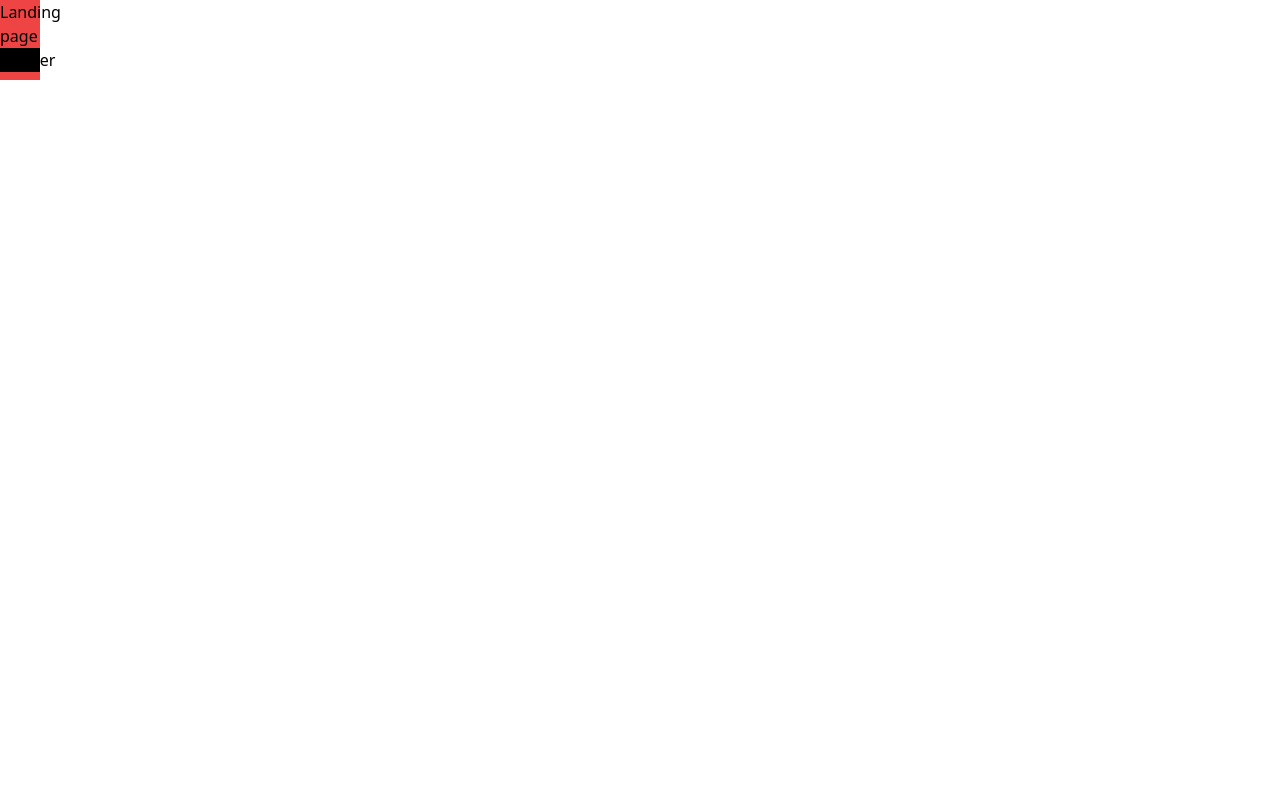
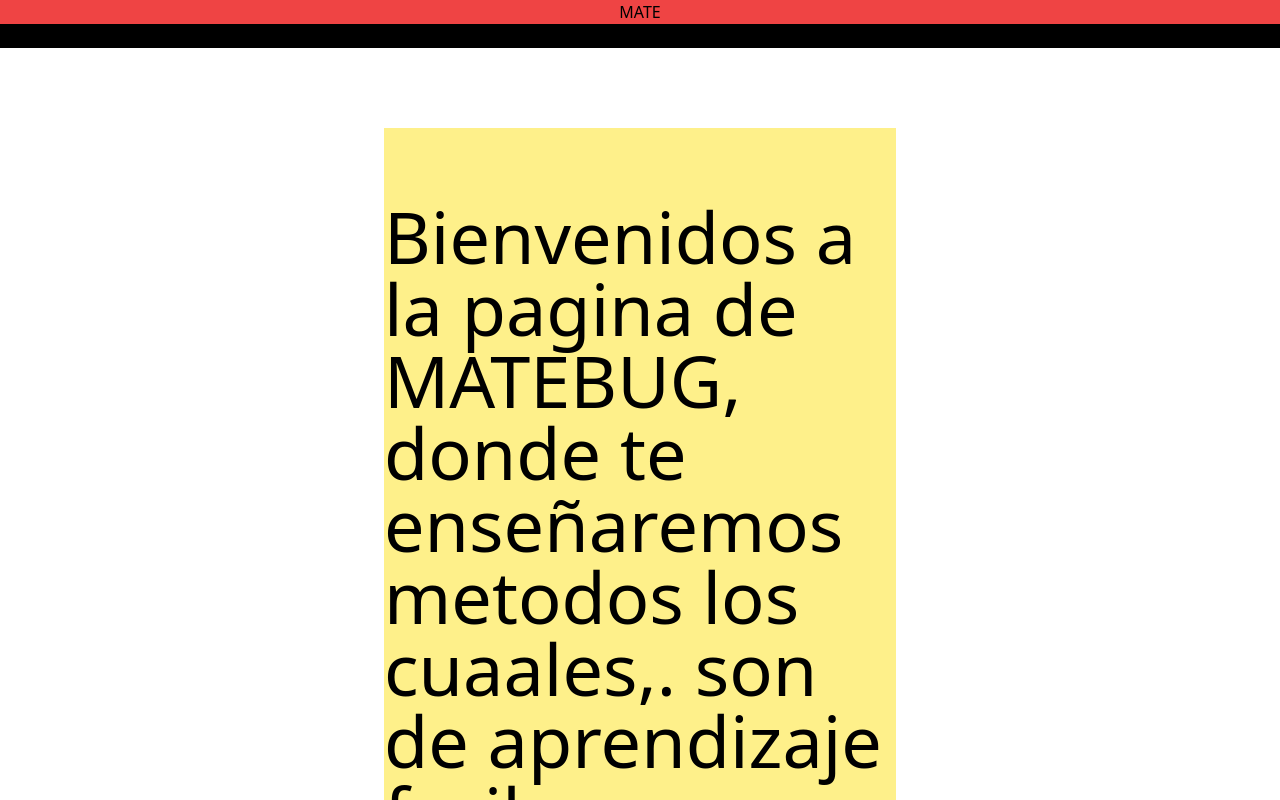
Before and after one commit to TatoBig/matebug, a SvelteKit app: page / in a window 1280 px wide. Shown: the top 800 px of the page. Built offline with nearby package versions, Linux system fonts and the light colour scheme.

Commit message:
identify classes

```diff
--- a/src/routes/+page.svelte
+++ b/src/routes/+page.svelte
@@ -4,7 +4,28 @@
 
 </script>
 
-<h1 class="w-10 h-20 text- bg-red-500">
-  Landing page
+<h1  class="w-90 h-34 bg-red-500 text-center">
+  MATE
   <Header />
 </h1>
+
+<main class="mx-96 my-20 bg-yellow-200">
+
+  <div>
+    <span class= "text-7xl text-justify">
+      <br> Bienvenidos a la pagina de MATEBUG, donde te enseñaremos metodos los cuaales,. son de aprendizaje
+      facil y dinamico
+    </span>
+  </div>
+  <div>
+
+  </div>
+
+
+</main>
+
+<style>
+  .text-primary{
+    color: blue;
+  }
+</style>
```
Also changed, not shown: 1 other file (tests, documents, lock files or other folders).
